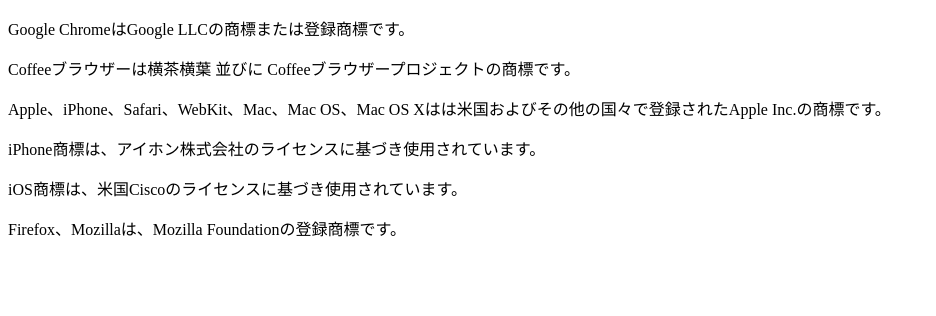
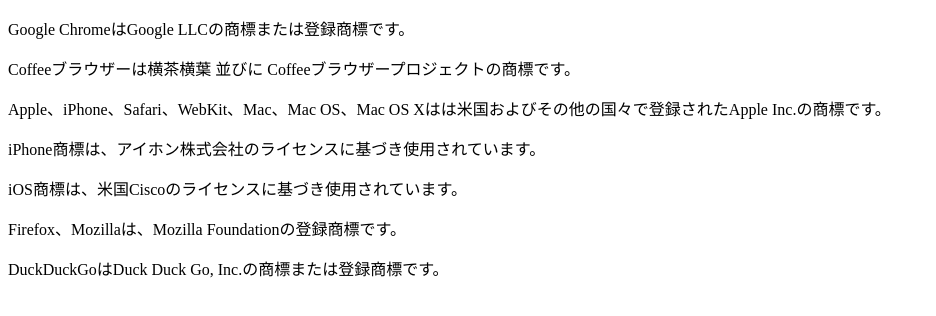
Before and after one commit to mijikaku/mijikaku.github.io, a plain HTML site: page c.html in a window 1280 px wide. Shown: the whole page, without its empty margins (0-936 px from the left). Drawn offline with Linux system fonts and the light colour scheme.

Commit message:
Update c.html

```diff
--- a/c.html
+++ b/c.html
@@ -11,5 +11,6 @@
 <p>iPhone商標は、アイホン株式会社のライセンスに基づき使用されています。</p>
 <p>iOS商標は、米国Ciscoのライセンスに基づき使用されています。</p>
 <p>Firefox、Mozillaは、Mozilla Foundationの登録商標です。</p>
+  <p>DuckDuckGoはDuck Duck Go, Inc.の商標または登録商標です。</p>
 </body>
 </html>
```
